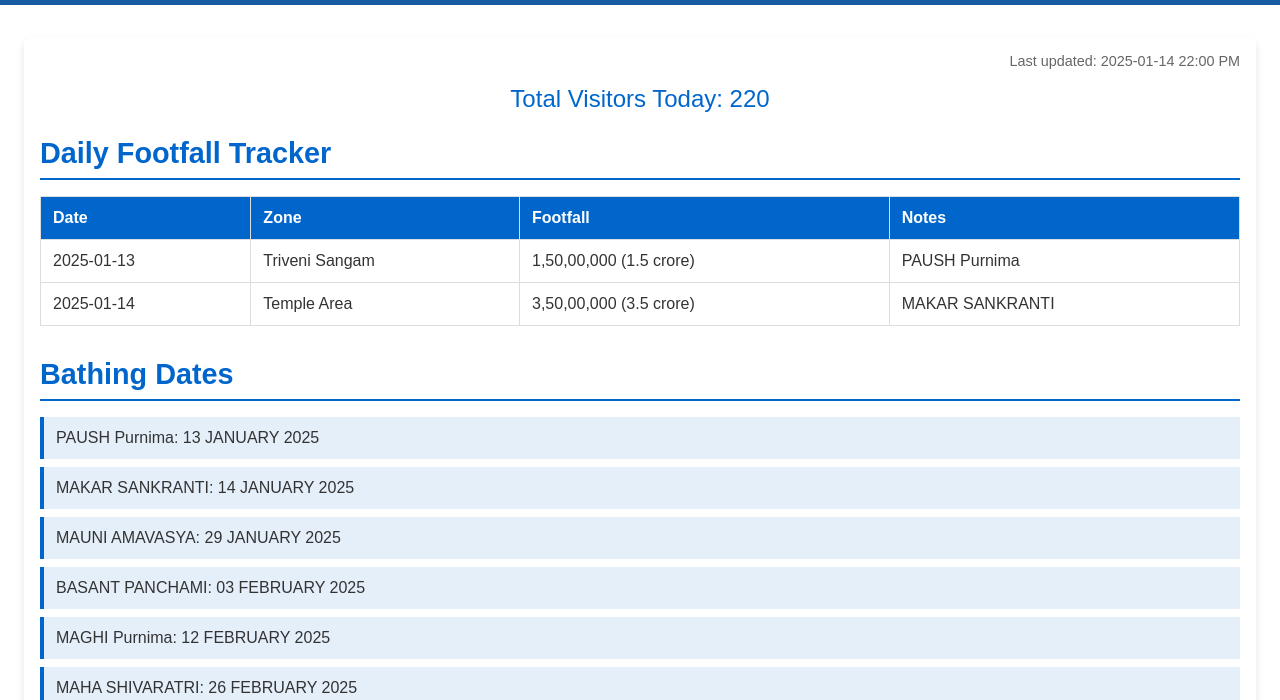
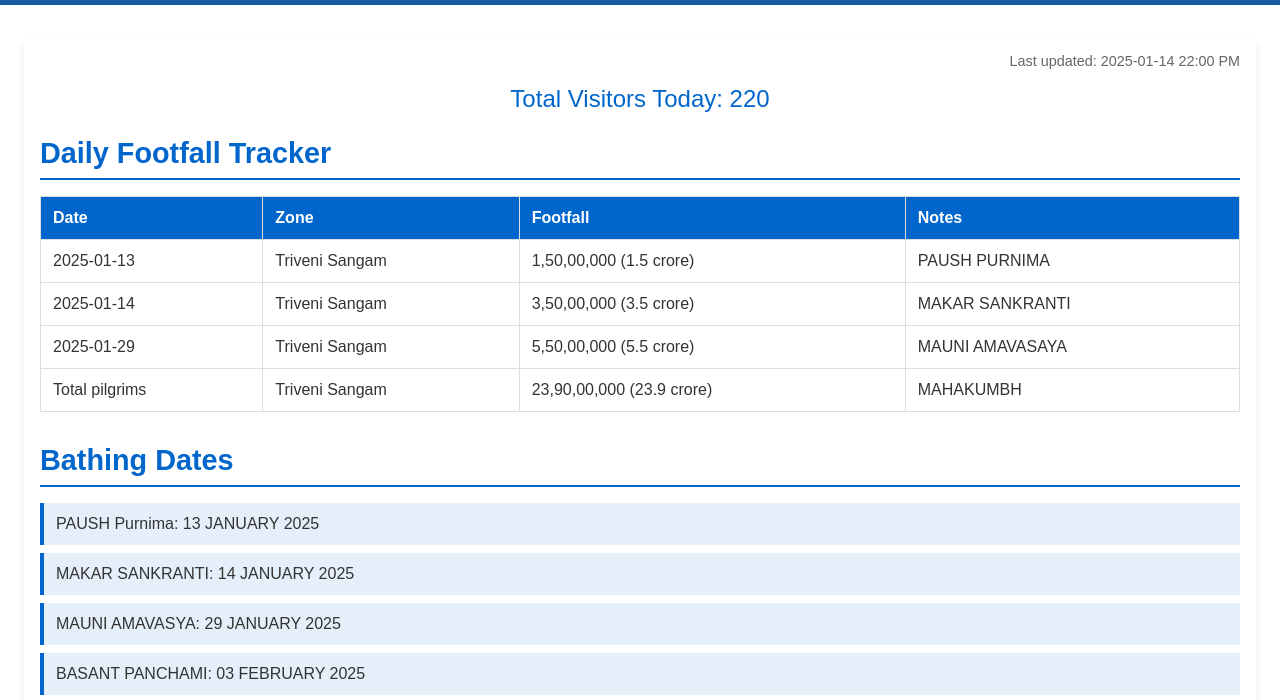
Before and after one commit to ashish333mishra/Mahakumbh2025, a plain HTML site: page index.html in a window 1280 px wide. Shown: the part 98-798 px from the top of the page. Drawn offline with Linux system fonts and the light colour scheme.

Commit message:
Update index.html

```diff
--- a/index.html
+++ b/index.html
@@ -247,13 +247,25 @@
                         <td>2025-01-13</td>
                         <td>Triveni Sangam</td>
                         <td>1,50,00,000 (1.5 crore)</td>
-                        <td>PAUSH Purnima</td>
+                        <td>PAUSH PURNIMA</td>
                     </tr>
                     <tr>
                         <td>2025-01-14</td>
-                        <td>Temple Area</td>
+                        <td>Triveni Sangam</td>
                         <td>3,50,00,000 (3.5 crore)</td>
                         <td>MAKAR SANKRANTI</td>
+                    </tr>
+                    <tr>
+                        <td>2025-01-29</td>
+                        <td>Triveni Sangam</td>
+                        <td>5,50,00,000 (5.5 crore)</td>
+                        <td>MAUNI AMAVASAYA</td>
+                    </tr>
+                     <tr>
+                        <td>Total pilgrims</td>
+                        <td>Triveni Sangam</td>
+                        <td>23,90,00,000 (23.9 crore)</td>
+                        <td>MAHAKUMBH</td>
                     </tr>
                 </tbody>
             </table>
```
